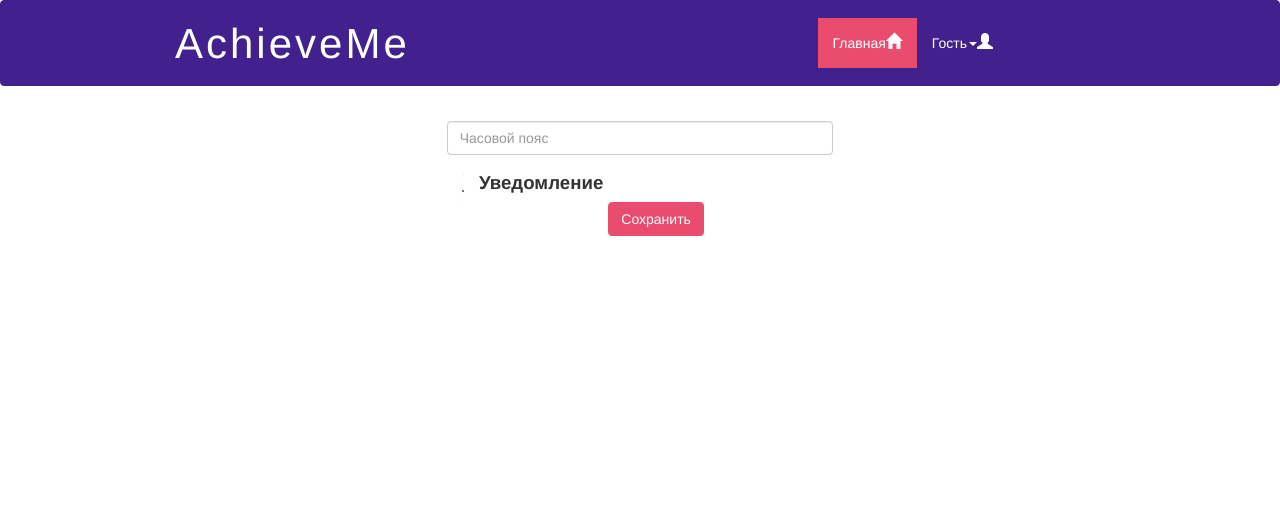
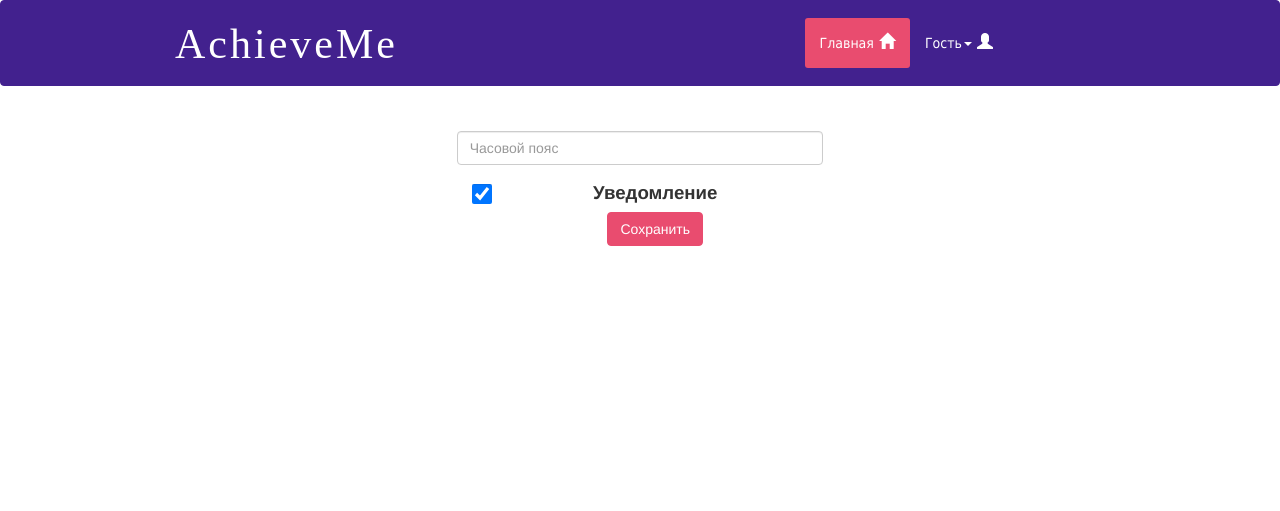
Before and after one commit to ksercs/AchieveMe, a Django app: page /settings/ in a window 1280 px wide. Shown: the top 511 px of the page. Run offline with Django 3.2, Linux system fonts and the light colour scheme; some libraries are stand-ins or nearby versions.

Commit message:
new design

```diff
--- a/AchieveMe/app/forms.py
+++ b/AchieveMe/app/forms.py
@@ -44,4 +44,4 @@ class SettingForm(forms.ModelForm):
         self.fields['Gmt'].widget.attrs.update(
             {'class': 'form-control', 'placeholder': 'Часовой пояс'})
         self.fields['is_notification_to_email'].widget.attrs.update(
-            {'class': 'form-control', 'placeholder': 'Высылать уведомления'})
+            {'class': 'form-control', 'placeholder': 'Высылать уведомления', 'style' : 'width:20px;height:20px;'})
--- a/AchieveMe/app/static/css/navbar.css
+++ b/AchieveMe/app/static/css/navbar.css
@@ -1,12 +1,19 @@
 body, html{
     height: 100%;
   }
+
+
 
   nav.sidebar, .main{
     -webkit-transition: margin 200ms ease-out;
       -moz-transition: margin 200ms ease-out;
       -o-transition: margin 200ms ease-out;
       transition: margin 200ms ease-out;
+  }
+
+  .glyphicon {
+    padding-left: 5px;
+    font-family: 'Glyphicons Halflings';
   }
 
   .main{
@@ -19,6 +26,7 @@ body, html{
   }
 
   .header h1 {
+    font-family: Telugu MN;
     letter-spacing: 3px;
     font-size: 300%;
   }
@@ -26,14 +34,19 @@ body, html{
   .navbar-inverse .navbar-nav>.active>a, .navbar-inverse .navbar-nav>.active>a:focus, .navbar-inverse .navbar-nav>.active>a:hover {
     color: white;
     background-color: #e94c6f;
+    font-family: Tahoma;
+    border-radius: 3px;
   }
 
   .navbar-inverse .navbar-nav>li>a {
+    font-family: Tahoma;
     color: white;
   }
 
   .navbar-inverse .navbar-nav>li>a:hover {
+    border-radius: 3px;
     background-color: #e94c6f;
+    font-family: Tahoma;
   }
 
   .navbar-inverse .navbar-collapse, .navbar-inverse .navbar-form {
--- a/AchieveMe/app/templates/base.html
+++ b/AchieveMe/app/templates/base.html
@@ -1,7 +1,7 @@
 <!DOCTYPE html>
 <html>
 <head>
-  {% block title %}<title>AchieveMe</title>{% endblock %}
+  {% block title %}<title style="font-style: italic;">AchieveMe</title>{% endblock %}
   <meta charset="utf-8">
   <meta charset="utf-8">
   <meta name="viewport" content="width=device-width, initial-scale=1">
--- a/AchieveMe/app/templates/settings.html
+++ b/AchieveMe/app/templates/settings.html
@@ -3,7 +3,7 @@
 {% load static %}
 {% block content %}
 <div class="col-sm-4"></div>
-<div class="col-sm-4" style="padding: 1.5rem; border-width: .2rem; text-align: center;">
+<div class="col-sm-4" style="padding: 2.5rem; border-width: .2rem; text-align: center;">
 <form action="" method="post">
     {% csrf_token %}
 	<div class="form-group">
@@ -11,7 +11,7 @@
       		{{ form.Gmt }}
   		</div>
 	</div>
-	<div class="text-left">
+	<div class="text-left" style="text-align: center;">
 		<label>Уведомление</label>
 		<div class="form-group col-md-1">
       		{{ form.is_notification_to_email }}
```
